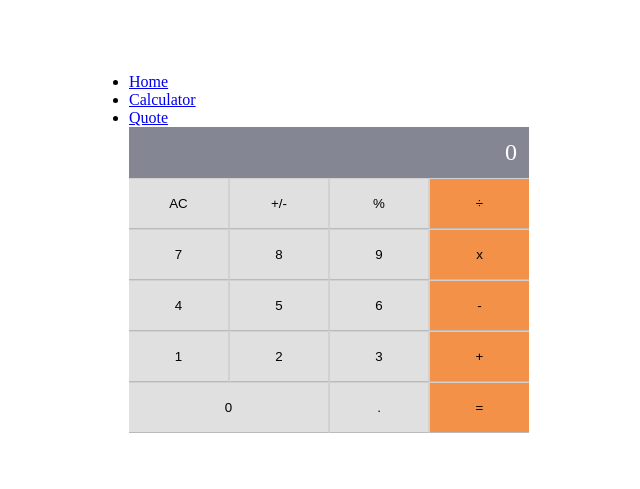
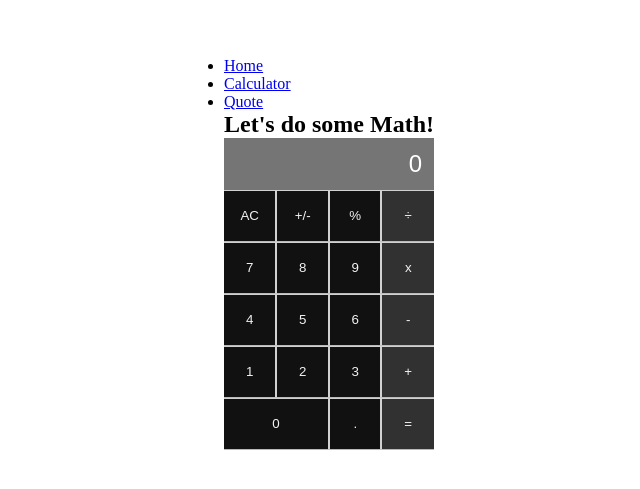
Before and after one commit to Zilola-Nazarova/math-magicians, a React (Create React App) app: page /calculator in a window 1280 px wide. Shown: the part 147-636 px from the top of the page, without its empty margins (311-951 px from the left). Built offline with nearby package versions, Linux system fonts and the light colour scheme.

Commit message:
Style Calculator component

```diff
--- a/src/components/Calculator.js
+++ b/src/components/Calculator.js
@@ -1,6 +1,7 @@
 import PropTypes from 'prop-types';
 import React, { useState } from 'react';
 import calculate from '../logic/calculate';
+import styles from '../styles/Calculator.module.css';
 
 const Calculator = () => {
   const [state, setState] = useState({ total: null, next: null, operation: null });
@@ -12,18 +13,18 @@ const Calculator = () => {
   const { total, operation, next } = state;
 
   return (
-    <section id="calculator">
+    <div className={styles.calculator}>
       <InputField text={((total || '') + (operation || '') + (next || '')) || '0'} />
       <Operands performOperation={handleStateChange} />
       <Commands performOperation={handleStateChange} />
       <Numbers performOperation={handleStateChange} />
-    </section>
+    </div>
   );
 };
 
 function InputField({ text }) {
   return (
-    <div className="input">
+    <div className={styles.input}>
       <p>{ text }</p>
     </div>
   );
@@ -35,7 +36,7 @@ function Operands({ performOperation }) {
   };
 
   return (
-    <div className="operands">
+    <div className={styles.operands}>
       <Button content="÷" handleClick={onHandleClick} />
       <Button content="x" handleClick={onHandleClick} />
       <Button content="-" handleClick={onHandleClick} />
@@ -50,7 +51,7 @@ function Commands({ performOperation }) {
     performOperation(e.target.textContent);
   };
   return (
-    <div className="commands">
+    <div className={styles.commands}>
       <Button content="AC" handleClick={onHandleClick} />
       <Button content="+/-" handleClick={onHandleClick} />
       <Button content="%" handleClick={onHandleClick} />
@@ -63,7 +64,7 @@ function Numbers({ performOperation }) {
     performOperation(e.target.textContent);
   };
   return (
-    <div className="numbers">
+    <div className={styles.numbers}>
       <Button content="7" handleClick={onHandleClick} />
       <Button content="8" handleClick={onHandleClick} />
       <Button content="9" handleClick={onHandleClick} />
--- a/src/routes/CalculatorPage.js
+++ b/src/routes/CalculatorPage.js
@@ -1,9 +1,10 @@
 import Calculator from '../components/Calculator';
 
 const CalculatorPage = () => (
-  <div className="calculator">
+  <section id="calc-wrapper">
+    <h2>Let&#39;s do some Math!</h2>
     <Calculator />
-  </div>
+  </section>
 );
 
 export default CalculatorPage;
--- /dev/null
+++ b/src/styles/Calculator.module.css
@@ -0,0 +1,74 @@
+.calculator p {
+  margin: 0.5em;
+}
+
+.calculator {
+  width: 100%;
+  max-width: 400px;
+  display: grid;
+  grid-template-columns: 3fr 1fr;
+  grid-template-rows: repeat(6, 1fr);
+}
+
+.input {
+  font-family: 'Titillium Web', sans-serif;
+  background-color: #757575;
+  grid-area: 1 / 1 / 2 / 3;
+  color: #fff;
+  font-size: 1.5rem;
+  text-align: end;
+}
+
+.operands {
+  grid-area: 2 / 2 / 7 / 3;
+  display: grid;
+  grid-template-rows: repeat(5, 1fr);
+}
+
+.operands button {
+  background-color: #313131;
+  border: #d1d1d1 1px solid;
+  border-bottom: #bababa 1px solid;
+  border-right: none;
+  color:#f3f3f3;
+}
+
+.commands {
+  grid-area: 2 / 1 / 3 / 2;
+  display: grid;
+  grid-template-columns: repeat(3, 1fr);
+}
+
+.commands button {
+  background-color: #111111;
+  border: #d1d1d1 1px solid;
+  border-bottom: #bababa 1px solid;
+  color:#f3f3f3;
+}
+
+.numbers {
+  grid-area: 3 / 1 / 7 / 2;
+  display: grid;
+  grid-template-columns: 1fr 1fr 1fr;
+  grid-template-rows: 1fr 1fr 1fr 1fr;
+}
+
+.numbers button {
+  background-color: #111111;
+  border: #d1d1d1 1px solid;
+  border-bottom: #bababa 1px solid;
+  color:#f3f3f3;
+  font-family: 'Titillium Web', sans-serif;
+}
+
+.commands button:nth-of-type(3n+1) {
+  border-left: none;
+}
+
+.numbers button:nth-of-type(3n+1) {
+  border-left: none;
+}
+
+.numbers button:nth-of-type(10) {
+  grid-area: 4 / 1 / 5 / 3;
+}
```
